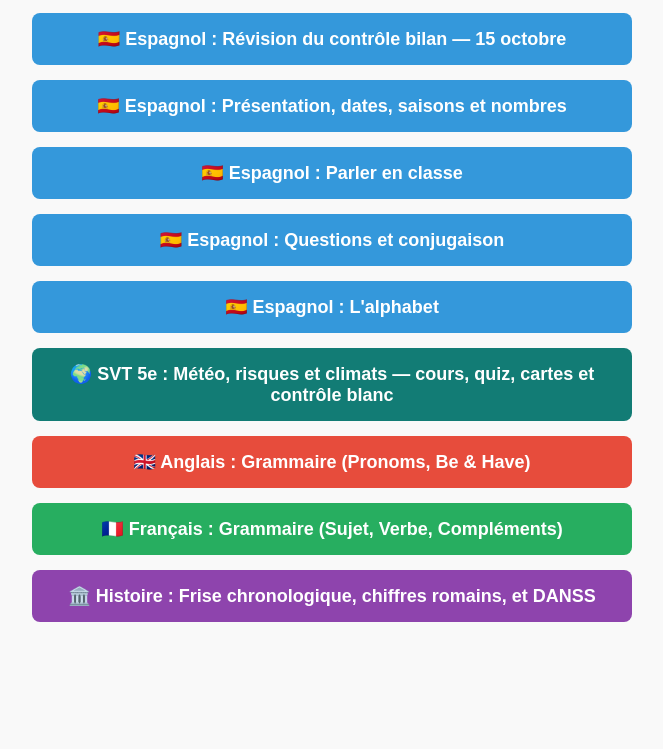
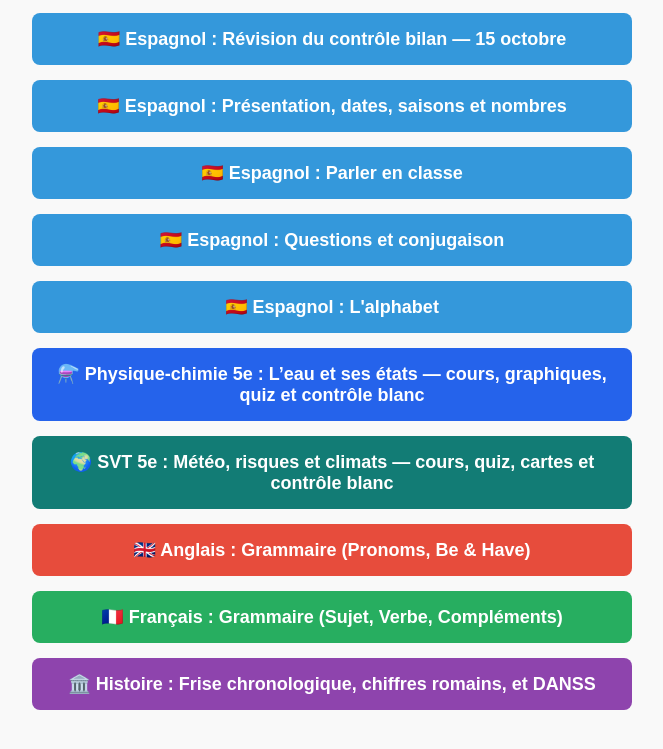
Before and after one commit to simplicime-LrJnn/revision-espagnol-5eme, a plain HTML site: page index.html in a window 1280 px wide. Shown: the part 161-910 px from the top of the page, without its empty margins (308-971 px from the left). Before the commit the page ends 858 px from the top, so only its background shows below. Drawn offline with Linux system fonts and the light colour scheme.

Commit message:
Ajouter physique-chimie au menu des révisions

```diff
--- a/index.html
+++ b/index.html
@@ -49,6 +49,9 @@
   <a class="btn" href="questions-presentation_conjugaison.html">🇪🇸 Espagnol : Questions et conjugaison</a>
   <a class="btn" href="espagnol-alphabet.html">🇪🇸 Espagnol : L'alphabet</a>
 
+  <!-- PHYSIQUE-CHIMIE -->
+  <a class="btn" style="background-color:#2563eb" href="physique-chimie/">⚗️ Physique-chimie 5e : L’eau et ses états — cours, graphiques, quiz et contrôle blanc</a>
+
   <!-- SVT -->
   <a class="btn" style="background-color:#127c75" href="svt/">🌍 SVT 5e : Météo, risques et climats — cours, quiz, cartes et contrôle blanc</a>
 
```
